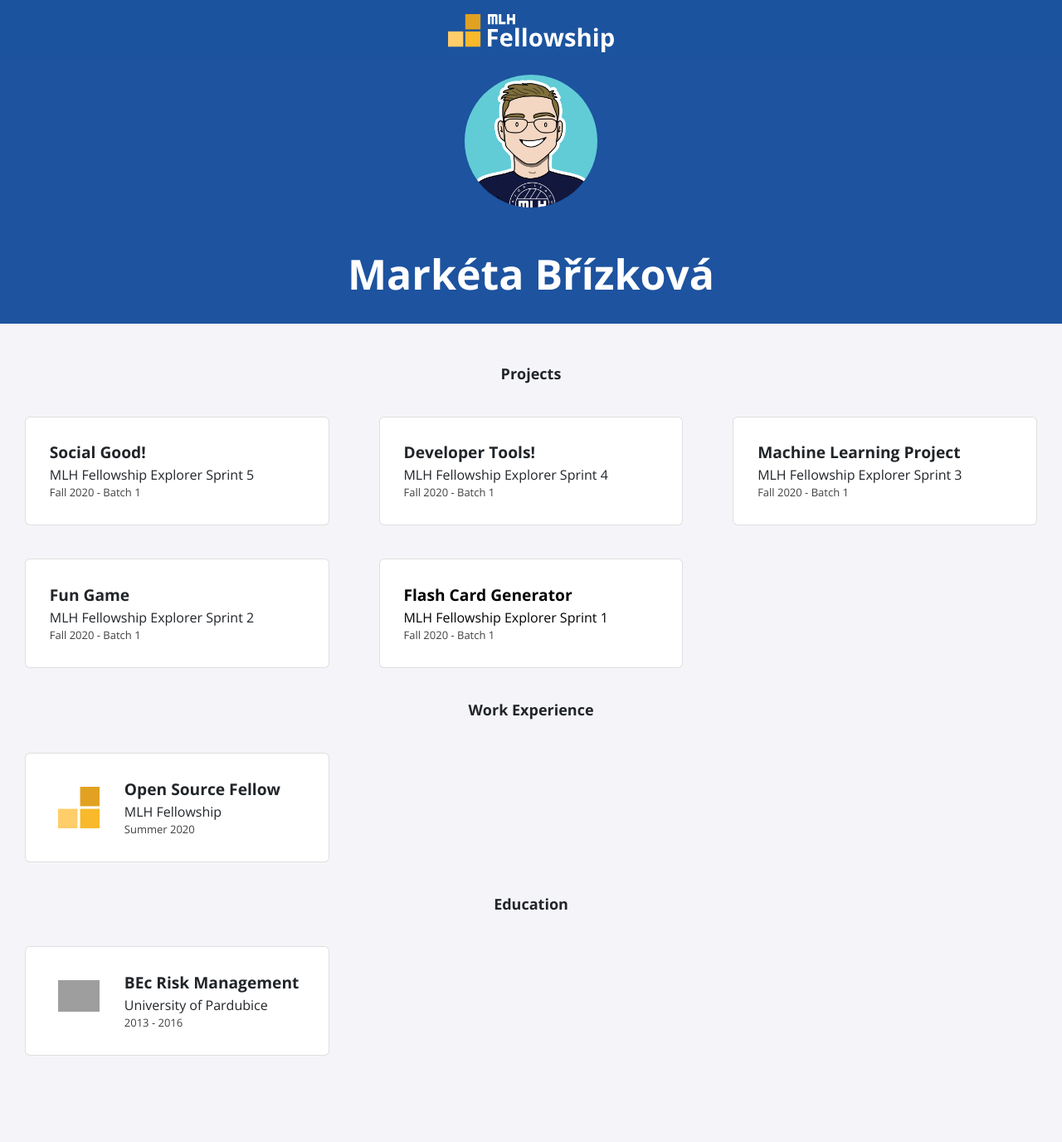
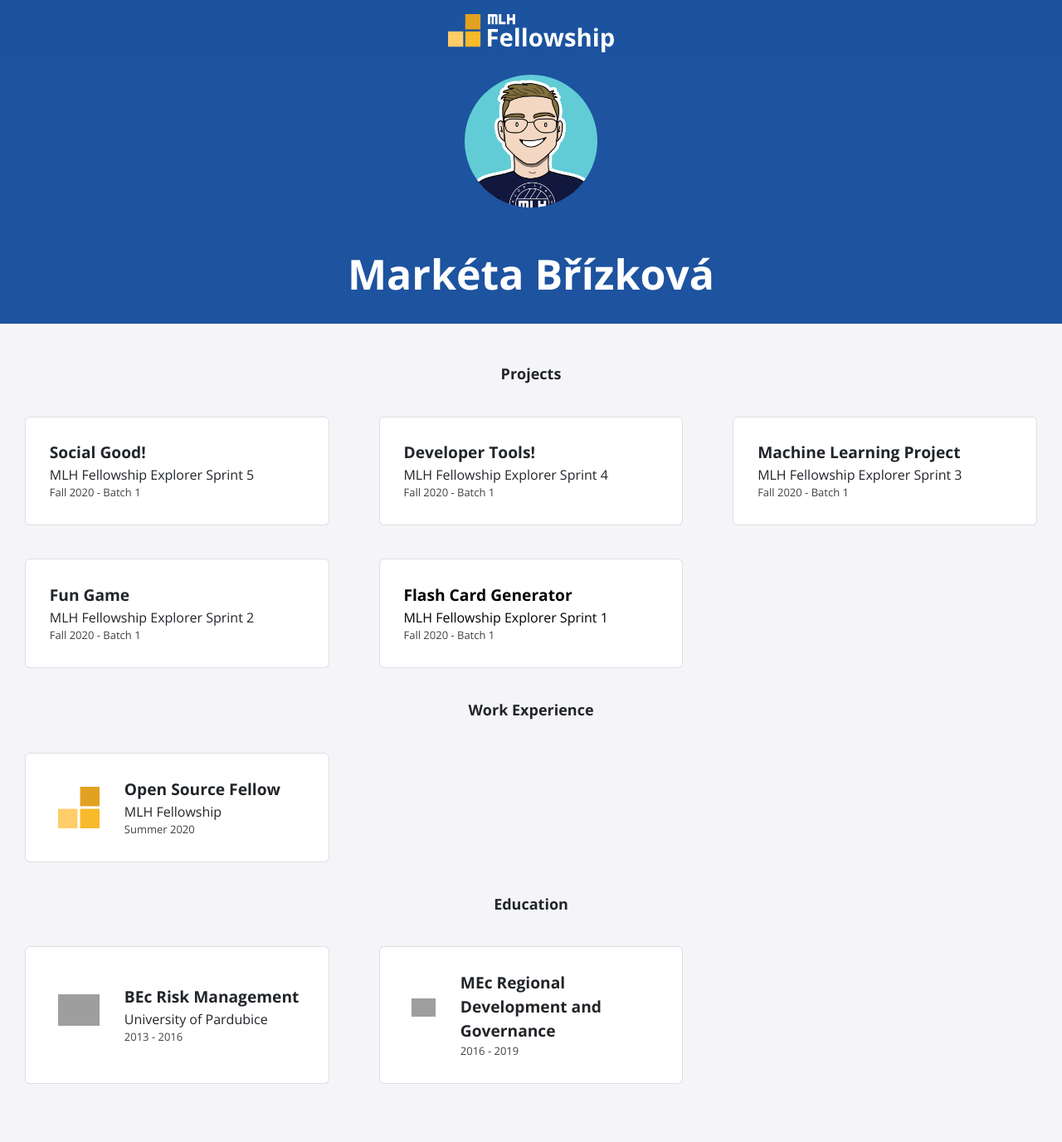
Before and after one commit to marketabrizkova/marketabrizkova.github.io, a Jekyll site: the page built from index.html, in a window 1280 px wide. Shown: the whole page at 83% size. Built offline with Jekyll 4.4.1, drawn with Linux system fonts in a browser that asks for light colours; nearby versions of some CDN libraries; before the commit the page ends 1342 px from its top, so only the background shows below that; grey boxes are pictures that could not be loaded.

Commit message:
Update education.yml

```diff
--- a/_data/education.yml
+++ b/_data/education.yml
@@ -1,3 +1,7 @@
 - course: BEc Risk Management
   institute: University of Pardubice
   dates: 2013 - 2016
+
+- course: MEc Regional Development and Governance
+  institue: University of Pardubice
+  dates: 2016 - 2019
```
